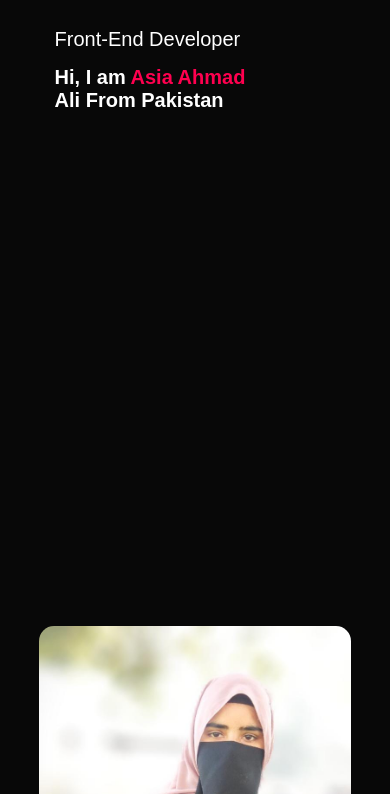
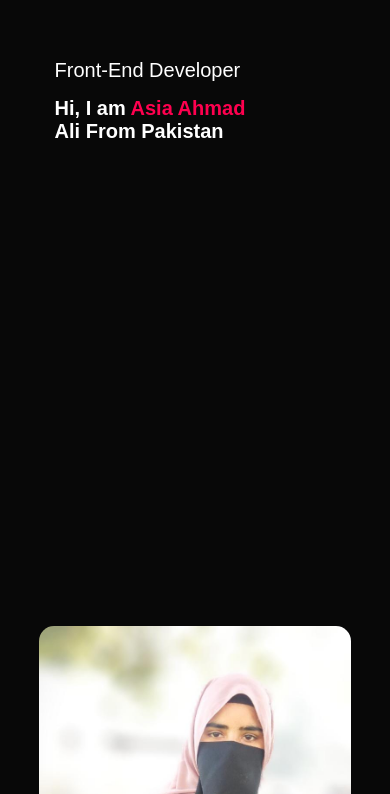
Before and after one commit to asiaahmadali/portfolio-website, a plain HTML site: page index.html in a window 390 px wide. Shown: the part 50-844 px from the top of the page. Drawn offline with nearby package versions, Linux system fonts and the light colour scheme.

Commit message:
header-change

```diff
--- a/style.css
+++ b/style.css
@@ -516,6 +516,11 @@ nav .open-icon , nav .close-icon{
     .header-pic{
         display: none;
     }
+    .header-text{
+        font-size: 20px;
+        margin-top: 10%;
+    }
+
 
     .logo{
         font-size: 2rem;
```
